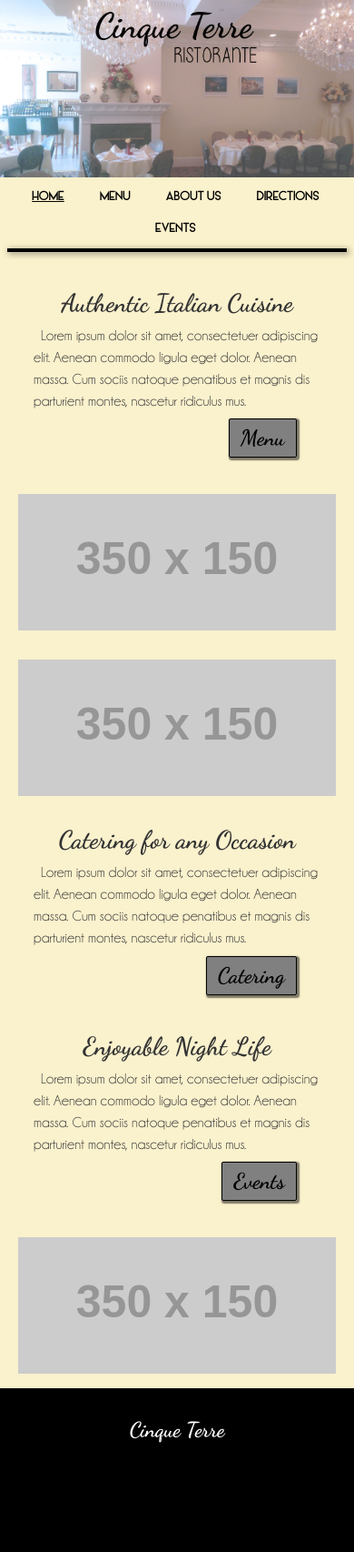
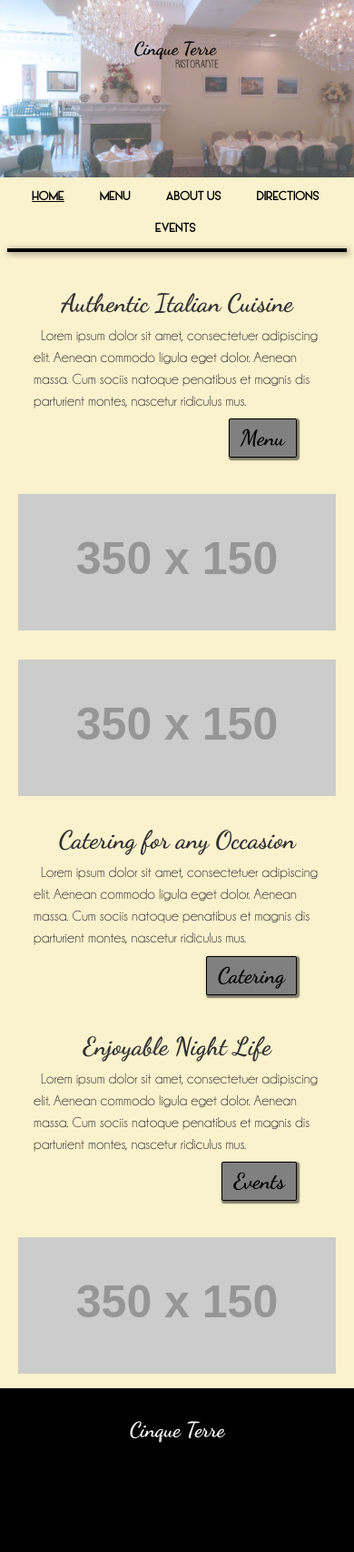
Before and after one commit to cinqueterreli/cinqueterre.github.io, a Jekyll site: the page built from 00index.html, in a window 390 px wide. Shown: the whole page at 91% size. Built offline with Jekyll 4.4.1, drawn with Linux system fonts in a browser that asks for light colours.

Commit message:
smaller logo biotech

```diff
--- a/css/main.css
+++ b/css/main.css
@@ -155,6 +155,12 @@ hr {
 	max-width:200px;
 	max-height:80px;
 	margin: 0 auto -4em auto;
+}
+
+@media(max-width:600px){
+	.site-logo {
+		max-width:100px;
+	}
 }
 
 .site-title:hover {
```
